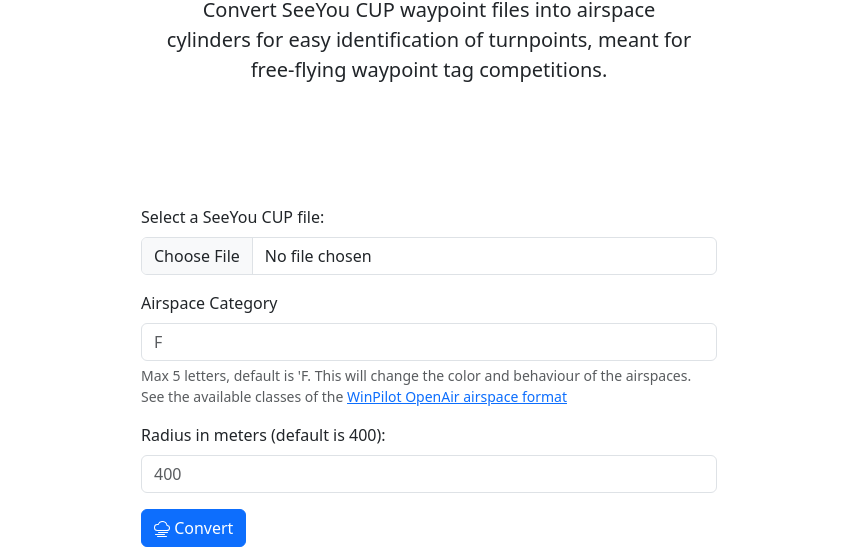
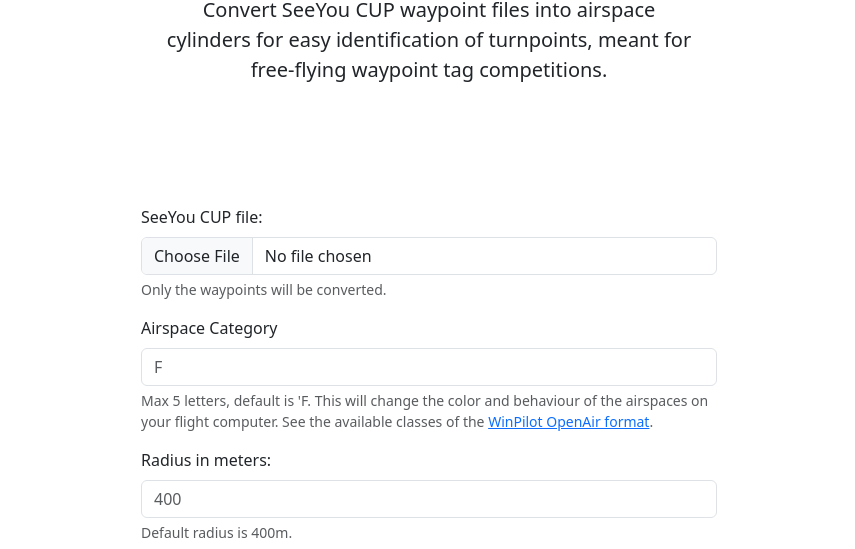
Before and after one commit to elgandoz/airspace-tag-converter, a plain HTML site: page index.html in a window 1280 px wide. Shown: the part 287-836 px from the top of the page, without its empty margins (211-1066 px from the left). Drawn offline with nearby package versions, Linux system fonts and the light colour scheme.

Commit message:
Better labeling

```diff
--- a/index.html
+++ b/index.html
@@ -1,4 +1,4 @@
-<!doctype html>
+<!DOCTYPE html>
 <html lang="en" class="h-100">
   <head>
     <meta charset="utf-8" />
@@ -84,9 +84,7 @@
       <div class="container" style="max-width: 600px">
         <form class="mt-3">
           <div class="mb-3">
-            <label for="cupFile" class="form-label"
-              >Select a SeeYou CUP file:</label
-            >
+            <label for="cupFile" class="form-label">SeeYou CUP file:</label>
             <input
               type="file"
               class="form-control"
@@ -94,6 +92,9 @@
               accept=".cup"
               required
             />
+            <div id="cupFileHelp" class="form-text">
+              Only the waypoints will be converted.
+            </div>
           </div>
 
           <div class="mb-3">
@@ -107,19 +108,19 @@
             />
             <div id="categoryHelp" class="form-text">
               Max 5 letters, default is 'F. This will change the color and
-              behaviour of the airspaces.
-              <br />See the available classes of the
+              behaviour of the airspaces on your flight computer. See the
+              available classes of the
               <a
                 href="http://www.winpilot.com/usersguide/userairspace.asp"
                 target="_blank"
-                >WinPilot OpenAir airspace format</a
-              >
+                >WinPilot OpenAir format</a
+              >.
             </div>
           </div>
 
           <div class="mb-3">
             <label for="radius" class="form-label"
-              >Radius in meters (default is 400):</label
+              >Radius in meters:</label
             >
             <input
               type="number"
@@ -128,6 +129,9 @@
               min="1"
               placeholder="400"
             />
+            <div id="cupFileHelp" class="form-text">
+              Default radius is 400m.
+            </div>
           </div>
 
           <button
```
